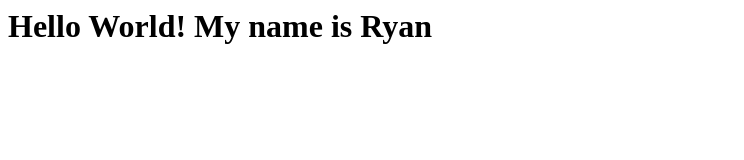
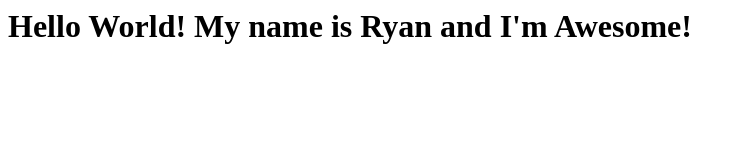
Before and after one commit to BigPanda128/sandbox, a plain HTML site: page index.html in a window 1280 px wide. Shown: the whole page, without its empty margins (0-744 px from the left). Drawn offline with Linux system fonts and the light colour scheme.

Commit message:
Changing a file

```diff
--- a/index.html
+++ b/index.html
@@ -3,6 +3,6 @@
 <title>My first github app</title>
 </head>
 <body>
-<h1>Hello World! My name is Ryan</h1>
+<h1>Hello World! My name is Ryan and I'm Awesome!</h1>
 </body>
 </html>
```
